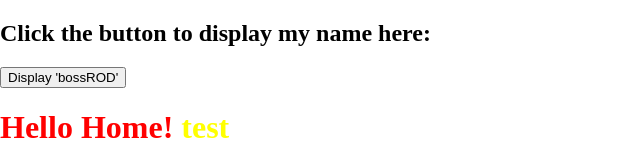
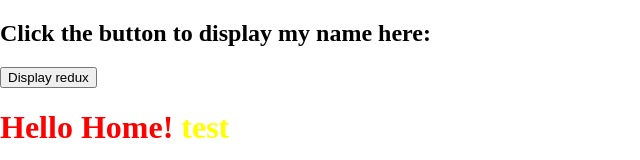
Before and after one commit to constROD/template-react-redux-ts, a React (Create React App) app: page / in a window 1280 px wide. Shown: the top 160 px of the page, without its empty margins (0-640 px from the left). Built offline with nearby package versions, Linux system fonts and the light colour scheme.

Commit message:
Update elements

```diff
--- a/package.json
+++ b/package.json
@@ -6,6 +6,7 @@
     "@testing-library/jest-dom": "^4.2.4",
     "@testing-library/react": "^9.3.2",
     "@testing-library/user-event": "^7.1.2",
+    "@types/classnames": "^2.2.10",
     "@types/jest": "^24.0.0",
     "@types/node": "^12.0.0",
     "@types/react": "^16.9.0",
@@ -14,6 +15,7 @@
     "@types/react-router-dom": "^5.1.6",
     "@types/redux-logger": "^3.0.8",
     "@types/styled-components": "^5.1.4",
+    "classnames": "^2.2.6",
     "dotenv": "^8.2.0",
     "node-sass": "^4.14.1",
     "react": "^16.13.1",
--- a/src/pages/Home.tsx
+++ b/src/pages/Home.tsx
@@ -1,5 +1,6 @@
 import React from "react";
 import { useDispatch, useSelector } from "react-redux";
+import { Button } from "shared/elements/button/Button";
 import { IStoreState } from "shared/interfaces/redux/store";
 import { ICurrentUser } from "shared/interfaces/redux/users";
 import { setCurrentUser } from "shared/redux/actions/users";
@@ -18,10 +19,9 @@ const Home: React.FC = () => {
       <h2>
         Click the button to display my name here: {currentUser?.name ?? ""}
       </h2>
-      <button onClick={() => dispatch(setCurrentUser({ name: "bossROD" }))}>
-        {" "}
-        Display 'bossROD'
-      </button>
+      <Button onClick={() => dispatch(setCurrentUser({ name: "bossROD" }))}>
+        Display redux
+      </Button>
       <h1>
         Hello Home! <span>test</span>
       </h1>
--- /dev/null
+++ b/src/shared/elements/button/Button.tsx
@@ -0,0 +1,26 @@
+import classnames from "classnames";
+import React from "react";
+import { styled } from "shared/theme";
+
+type Props = {
+  children: any;
+  className?: string;
+  variant?: string;
+  onClick?: () => void;
+};
+
+export const Button: React.FC<Props> = ({
+  children,
+  className = "",
+  ...restProps
+}) => {
+  const buttonClass = classnames("__button", className);
+
+  return (
+    <ButtonWrapper className={buttonClass} {...restProps}>
+      {children}
+    </ButtonWrapper>
+  );
+};
+
+const ButtonWrapper = styled.button``;
--- /dev/null
+++ b/src/shared/elements/index.ts
@@ -0,0 +1 @@
+export * from "./button/Button";
```
Also changed, not shown: 2 other files (tests, documents, lock files or other folders).
